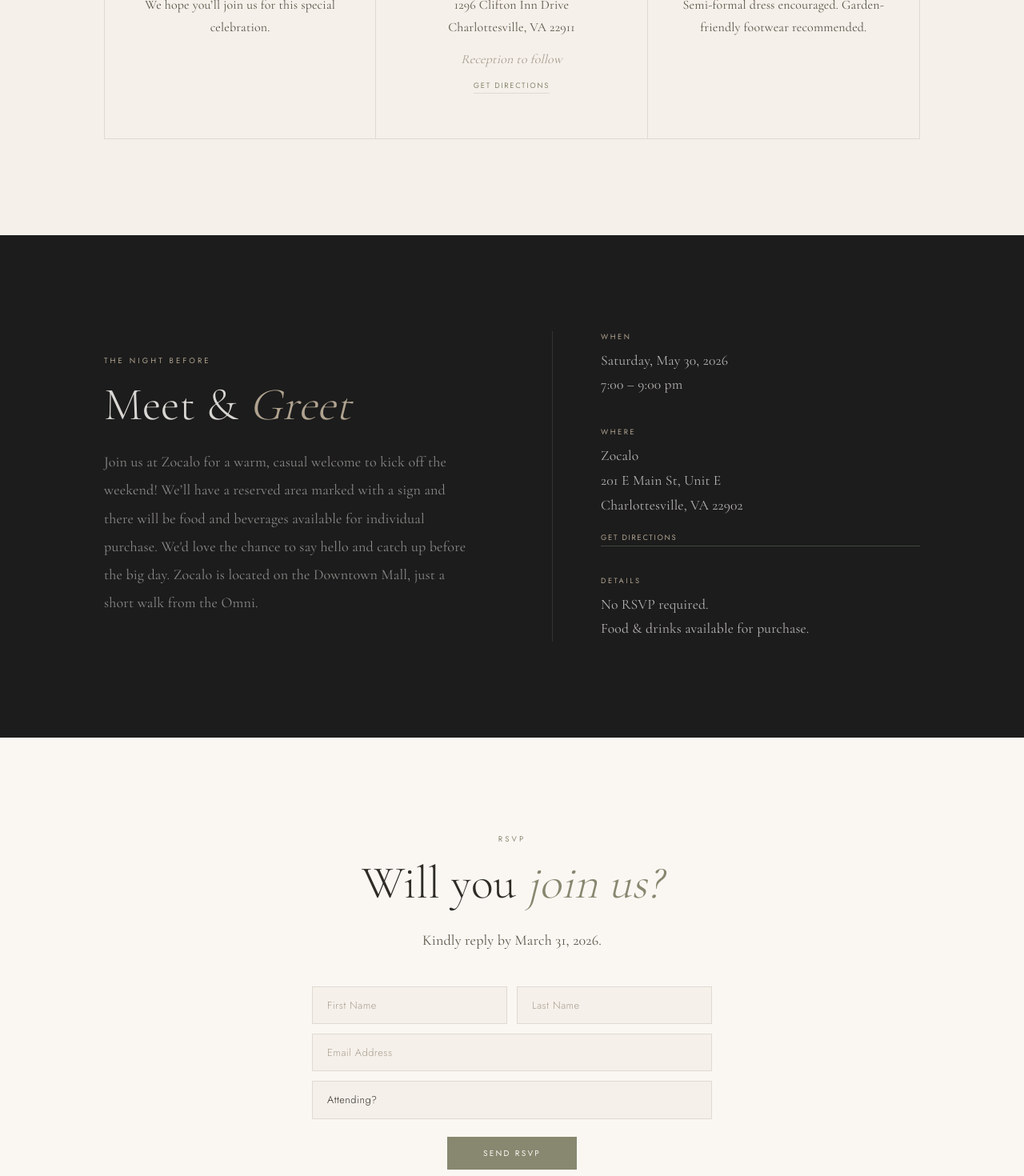
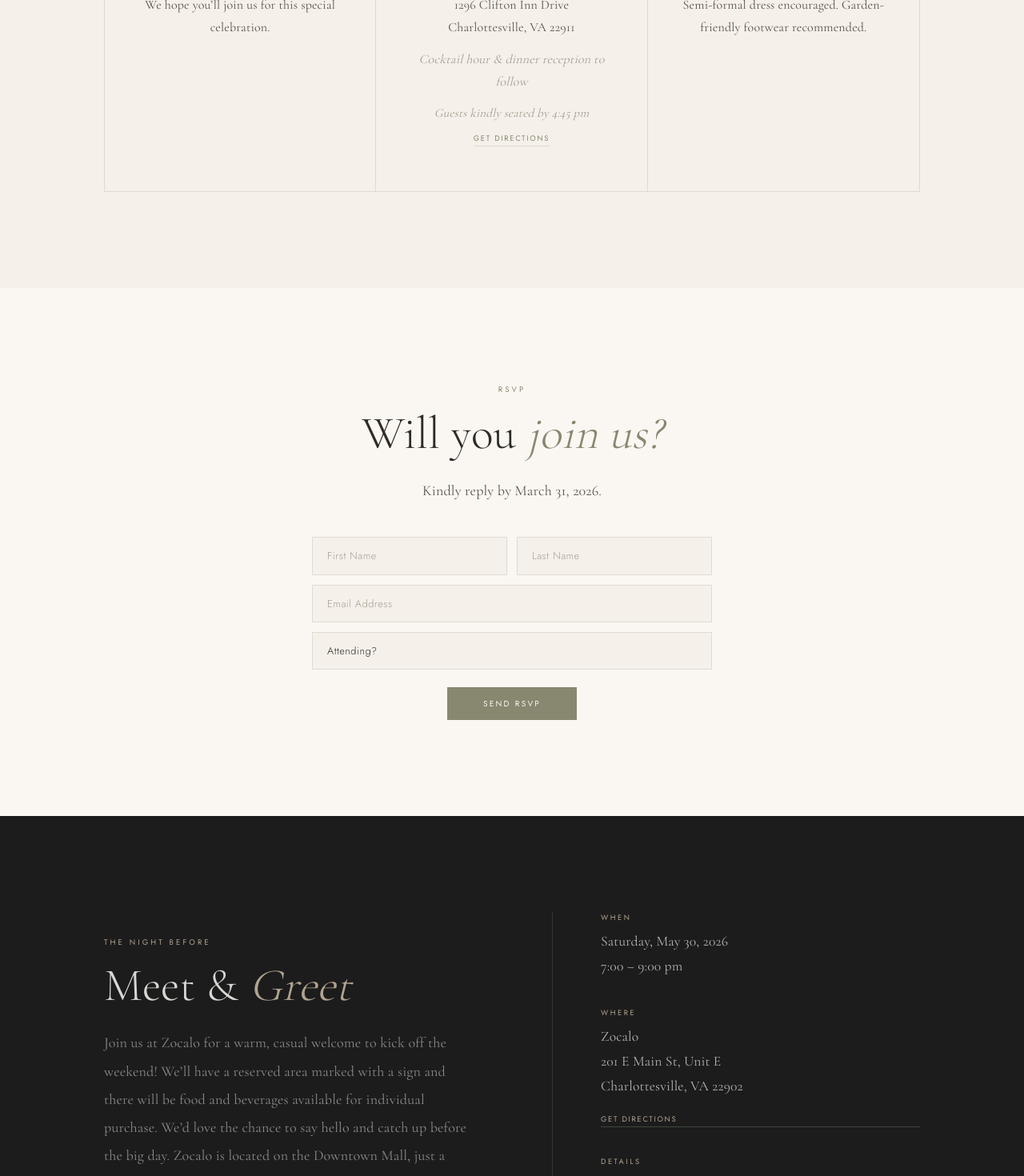
Before and after one commit to mrobillard/wedding-website, a Next.js app: page / in a window 1280 px wide. Shown: the part 2440-3910 px from the top of the page at 80% size. Built offline with nearby package versions, Linux system fonts and the light colour scheme.

Commit message:
fix scroll text position, copy updates

```diff
--- a/package.json
+++ b/package.json
@@ -9,6 +9,7 @@
     "lint": "next lint"
   },
   "dependencies": {
+    "dotenv": "^17.3.1",
     "mongodb": "^6.21.0",
     "next": "^16.1.1",
     "react": "^19.0.0",
--- a/src/app/page.tsx
+++ b/src/app/page.tsx
@@ -118,7 +118,8 @@ export default function Home() {
       setRsvpGuests([{ name: "", meal: "", note: "" }]);
       setRsvpState({
         status: "success",
-        message: body?.message || "Thank you — we can’t wait to celebrate with you.",
+        message:
+          body?.message || "Thank you — we can’t wait to celebrate with you.",
       });
       if (rsvpFormRef.current) rsvpFormRef.current.style.display = "none";
       if (rsvpOkRef.current) rsvpOkRef.current.style.display = "block";
@@ -126,7 +127,9 @@ export default function Home() {
       setRsvpState({
         status: "error",
         message:
-          error instanceof Error ? error.message : "We couldn't save your RSVP. Please try again.",
+          error instanceof Error
+            ? error.message
+            : "We couldn't save your RSVP. Please try again.",
       });
     }
   };
@@ -162,7 +165,14 @@ export default function Home() {
         <div className="hero-line" />
         <div className="hero-meta">
           <p className="hero-date">Sunday, the thirty-first of May</p>
-          <p className="hero-date" style={{ fontSize: "1.5rem", letterSpacing: "0.14em", marginTop: "4px" }}>
+          <p
+            className="hero-date"
+            style={{
+              fontSize: "1.5rem",
+              letterSpacing: "0.14em",
+              marginTop: "4px",
+            }}
+          >
             2026
           </p>
           <p className="hero-venue">The Clifton · Charlottesville, Virginia</p>
@@ -218,10 +228,17 @@ export default function Home() {
               How it all <em>began</em>
             </h2>
             <p className="body-txt">
-              We were introduced by some very dear friends in 2020 — right in the middle of a world that felt upside down. Since then, we’ve taken some big risks, navigated new chapters, racked up countless frequent-flyer miles, and collected more than a few new zip codes. Our path hasn’t been traditional, but it’s been ours — full of growth, laughter, and choosing each other again and again.
+              We were introduced by some very dear friends in 2020 — right in
+              the middle of a world that felt upside down. Since then, we’ve
+              taken some big risks, navigated new chapters, racked up countless
+              frequent-flyer miles, and collected more than a few new zip codes.
+              Our path hasn’t been traditional, but it’s been ours — full of
+              growth, laughter, and choosing each other again and again.
             </p>
             <p className="body-txt">
-              We’re so grateful for the people who’ve supported us along the way, and we can’t wait to celebrate the beginning of our forever with you.
+              We’re so grateful for the people who’ve supported us along the
+              way, and we can’t wait to celebrate the beginning of our forever
+              with you.
             </p>
           </div>
         </div>
@@ -233,7 +250,9 @@ export default function Home() {
           <h2 className="hd">
             The <em>Celebration</em>
           </h2>
-          <p className="body-txt">We can’t wait to share this day with the people we love most.</p>
+          <p className="body-txt">
+            We can’t wait to share this day with the people we love most.
+          </p>
         </div>
         <div className="details-grid fi" ref={registerFi}>
           <div className="d-card">
@@ -243,7 +262,9 @@ export default function Home() {
               <br />
               May 31, 2026
             </p>
-            <p className="d-body">We hope you’ll join us for this special celebration.</p>
+            <p className="d-body">
+              We hope you’ll join us for this special celebration.
+            </p>
           </div>
           <div className="d-card">
             <span className="d-tag">Ceremony</span>
@@ -257,10 +278,24 @@ export default function Home() {
               <br />
               Charlottesville, VA 22911
             </p>
-            <p className="d-body" style={{ fontStyle: "italic", color: "var(--foreground-light)" }}>
-              Reception to follow
+            <p
+              className="d-body"
+              style={{ fontStyle: "italic", color: "var(--foreground-light)" }}
+            >
+              Cocktail hour & dinner reception to follow
             </p>
-            <a href="https://maps.google.com/?q=The+Clifton+Charlottesville+VA" target="_blank" className="d-link" rel="noreferrer">
+            <p
+              className="d-body"
+              style={{ fontStyle: "italic", color: "var(--foreground-light)", fontSize: "0.95rem" }}
+            >
+              Guests kindly seated by 4:45 pm
+            </p>
+            <a
+              href="https://maps.google.com/?q=The+Clifton+Charlottesville+VA"
+              target="_blank"
+              className="d-link"
+              rel="noreferrer"
+            >
               Get Directions
             </a>
           </div>
@@ -271,59 +306,10 @@ export default function Home() {
               <br />
               Attire
             </p>
-            <p className="d-body">Semi-formal dress encouraged. Garden-friendly footwear recommended.</p>
-          </div>
-        </div>
-      </div>
-
-      <div className="mg-wrap" id="meetgreet">
-        <div className="mg-inner fi" ref={registerFi}>
-          <div>
-            <span className="lbl">The Night Before</span>
-            <h2 className="hd">
-              Meet &amp; <em>Greet</em>
-            </h2>
-            <p className="body-txt">
-              Join us at Zocalo for a warm, casual welcome to kick off the weekend! We’ll have a reserved area marked with a sign and there will be food and beverages available for
-              individual purchase. We'd love the chance to say hello and catch up before the big day. Zocalo is located on the Downtown Mall, just a short walk from the Omni.
+            <p className="d-body">
+              Semi-formal dress encouraged. Garden-friendly footwear
+              recommended.
             </p>
-          </div>
-          <div className="mg-details">
-            <div className="mg-item">
-              <span className="d-tag">When</span>
-              <p className="mg-val">
-                Saturday, May 30, 2026
-                <br />
-                7:00 – 9:00 pm
-              </p>
-            </div>
-            <div className="mg-item">
-              <span className="d-tag">Where</span>
-              <p className="mg-val">
-                Zocalo
-                <br />
-                201 E Main St, Unit E
-                <br />
-                Charlottesville, VA 22902
-              </p>
-              <a
-                href="https://maps.google.com/?q=201+E+Main+St+Charlottesville+VA"
-                target="_blank"
-                className="d-link"
-                rel="noreferrer"
-                style={{ marginTop: "10px", display: "inline-block" }}
-              >
-                Get Directions
-              </a>
-            </div>
-            <div className="mg-item">
-              <span className="d-tag">Details</span>
-              <p className="mg-val">
-                No RSVP required.
-                <br />
-                Food &amp; drinks available for purchase.
-              </p>
-            </div>
           </div>
         </div>
       </div>
@@ -334,10 +320,17 @@ export default function Home() {
           <h2 className="hd">
             Will you <em>join us?</em>
           </h2>
-          <p className="body-txt" style={{ maxWidth: "420px", margin: "0 auto 40px" }}>
+          <p
+            className="body-txt"
+            style={{ maxWidth: "420px", margin: "0 auto 40px" }}
+          >
             Kindly reply by March 31, 2026.
           </p>
-          <form className="rsvp-form" onSubmit={handleRSVPSubmit} ref={rsvpFormRef}>
+          <form
+            className="rsvp-form"
+            onSubmit={handleRSVPSubmit}
+            ref={rsvpFormRef}
+          >
             <div className="rsvp-row">
               <input
                 type="text"
@@ -381,7 +374,12 @@ export default function Home() {
                 {rsvpGuests.map((guest, idx) => (
                   <div
                     key={idx}
-                    style={{ display: "grid", gridTemplateColumns: "1fr 1fr", gap: "12px", marginBottom: "12px" }}
+                    style={{
+                      display: "grid",
+                      gridTemplateColumns: "1fr 1fr",
+                      gap: "12px",
+                      marginBottom: "12px",
+                    }}
                   >
                     <input
                       type="text"
@@ -408,10 +406,18 @@ export default function Home() {
                       <option value="" disabled>
                         Meal Preference
                       </option>
-                      <option value="filet">Filet Mignon, Roasted Potatoes, Green Beans, with a Bordelaise Sauce</option>
-                      <option value="crabcake">Maryland Crab Cake with Rice Pilaf and a Summer Vegetable Medley</option>
+                      <option value="filet">
+                        Filet Mignon, Roasted Potatoes, Green Beans, with a
+                        Bordelaise Sauce
+                      </option>
+                      <option value="crabcake">
+                        Maryland Crab Cake with Rice Pilaf and a Summer
+                        Vegetable Medley
+                      </option>
                       <option value="risotto">Risotto Primavera (V)</option>
-                      <option value="dietary-note">Dietary restriction — please note below</option>
+                      <option value="dietary-note">
+                        Dietary restriction — please note below
+                      </option>
                     </select>
                     {guest.meal === "dietary-note" && (
                       <textarea
@@ -434,7 +440,12 @@ export default function Home() {
                   <button
                     type="button"
                     className="t-badge"
-                    onClick={() => setRsvpGuests([...rsvpGuests, { name: "", meal: "", note: "" }])}
+                    onClick={() =>
+                      setRsvpGuests([
+                        ...rsvpGuests,
+                        { name: "", meal: "", note: "" },
+                      ])
+                    }
                     style={{ marginTop: "4px" }}
                   >
                     Add another guest
@@ -443,7 +454,11 @@ export default function Home() {
               </div>
             )}
             <div style={{ textAlign: "center", marginTop: "10px" }}>
-              <button type="submit" className="btn btn-fill" disabled={rsvpState.status === "submitting"}>
+              <button
+                type="submit"
+                className="btn btn-fill"
+                disabled={rsvpState.status === "submitting"}
+              >
                 {rsvpState.status === "submitting" ? "Sending..." : "Send RSVP"}
               </button>
             </div>
@@ -463,10 +478,73 @@ export default function Home() {
             Thank you — we can’t wait to celebrate with you.
           </div>
           {rsvpState.status === "error" && (
-            <p className="body-txt" style={{ marginTop: "20px", color: "#b00020", fontSize: "0.95rem" }}>
+            <p
+              className="body-txt"
+              style={{
+                marginTop: "20px",
+                color: "#b00020",
+                fontSize: "0.95rem",
+              }}
+            >
               {rsvpState.message}
             </p>
           )}
+        </div>
+      </div>
+
+      <div className="mg-wrap" id="meetgreet">
+        <div className="mg-inner fi" ref={registerFi}>
+          <div>
+            <span className="lbl">The Night Before</span>
+            <h2 className="hd">
+              Meet &amp; <em>Greet</em>
+            </h2>
+            <p className="body-txt">
+              Join us at Zocalo for a warm, casual welcome to kick off the
+              weekend! We’ll have a reserved area marked with a sign and there
+              will be food and beverages available for individual purchase. We’d
+              love the chance to say hello and catch up before the big day.
+              Zocalo is located on the Downtown Mall, just a short walk from the
+              Omni.
+            </p>
+          </div>
+          <div className="mg-details">
+            <div className="mg-item">
+              <span className="d-tag">When</span>
+              <p className="mg-val">
+                Saturday, May 30, 2026
+                <br />
+                7:00 – 9:00 pm
+              </p>
+            </div>
+            <div className="mg-item">
+              <span className="d-tag">Where</span>
+              <p className="mg-val">
+                Zocalo
+                <br />
+                201 E Main St, Unit E
+                <br />
+                Charlottesville, VA 22902
+              </p>
+              <a
+                href="https://maps.google.com/?q=201+E+Main+St+Charlottesville+VA"
+                target="_blank"
+                className="d-link"
+                rel="noreferrer"
+                style={{ marginTop: "10px", display: "inline-block" }}
+              >
+                Get Directions
+              </a>
+            </div>
+            <div className="mg-item">
+              <span className="d-tag">Details</span>
+              <p className="mg-val">
+                No RSVP required.
+                <br />
+                Food &amp; drinks available for purchase.
+              </p>
+            </div>
+          </div>
         </div>
       </div>
 
@@ -477,7 +555,8 @@ export default function Home() {
             Travel &amp; <em>Stay</em>
           </h2>
           <p className="body-txt" style={{ maxWidth: "500px" }}>
-            We hope you’ll make a weekend of it — Charlottesville is a beautiful place to explore.
+            We hope you’ll make a weekend of it — Charlottesville is a beautiful
+            place to explore.
           </p>
           <div className="travel-grid">
             <div className="t-card">
@@ -488,7 +567,8 @@ export default function Home() {
                 Charlottesville, VA 22903
                 <br />
                 <br />
-                Our recommended stay - central to the downtown mall in the heart of Charlottesville.
+                Our recommended stay - central to the downtown mall in the heart
+                of Charlottesville.
               </p>
               <a
                 href="https://www.omnihotels.com/hotels/charlottesville"
@@ -500,14 +580,16 @@ export default function Home() {
               </a>
             </div>
             <div className="t-card">
-              <p className="t-title">Residence Inn by Marriott Charlottesville Downtown</p>
+              <p className="t-title">
+                Residence Inn by Marriott Charlottesville Downtown
+              </p>
               <p className="t-body">
                 315 W Main St
                 <br />
                 Charlottesville, VA 22903
                 <br />
-                <br />
-                A charming nearby alternative with easy access to the venue and local dining.
+                <br />A charming nearby alternative with easy access to the
+                venue and local dining.
               </p>
               <a
                 href="https://www.marriott.com/en-us/hotels/chodt-residence-inn-charlottesville-downtown/overview/"
@@ -521,7 +603,10 @@ export default function Home() {
             <div className="t-card">
               <p className="t-title">Getting There</p>
               <p className="t-body">
-                <strong>By Air</strong> — We recommend flying into Charlottesville Albemarle (CHO), the closest option to the venue, or Richmond (RIC), about 45 minutes away. Dulles (IAD) is also an option, approximately 1.5 hours away.
+                <strong>By Air</strong> — We recommend flying into
+                Charlottesville Albemarle (CHO), the closest option to the
+                venue, or Richmond (RIC), about 45 minutes away. Dulles (IAD) is
+                also an option, approximately 1.5 hours away.
                 <br />
                 <br />
               </p>
@@ -529,7 +614,8 @@ export default function Home() {
             <div className="t-card">
               <p className="t-title">Parking &amp; Rideshare</p>
               <p className="t-body">
-                Complimentary parking is available on-site at The Clifton, but limited. We encourage carpooling and ridesharing when possible.
+                Complimentary parking is available on-site at The Clifton, but
+                limited. We encourage carpooling and ridesharing when possible.
               </p>
             </div>
           </div>
```
Also changed, not shown: src/app/page.css (+8 -8 lines), 1 other file (tests, documents, lock files or other folders).
